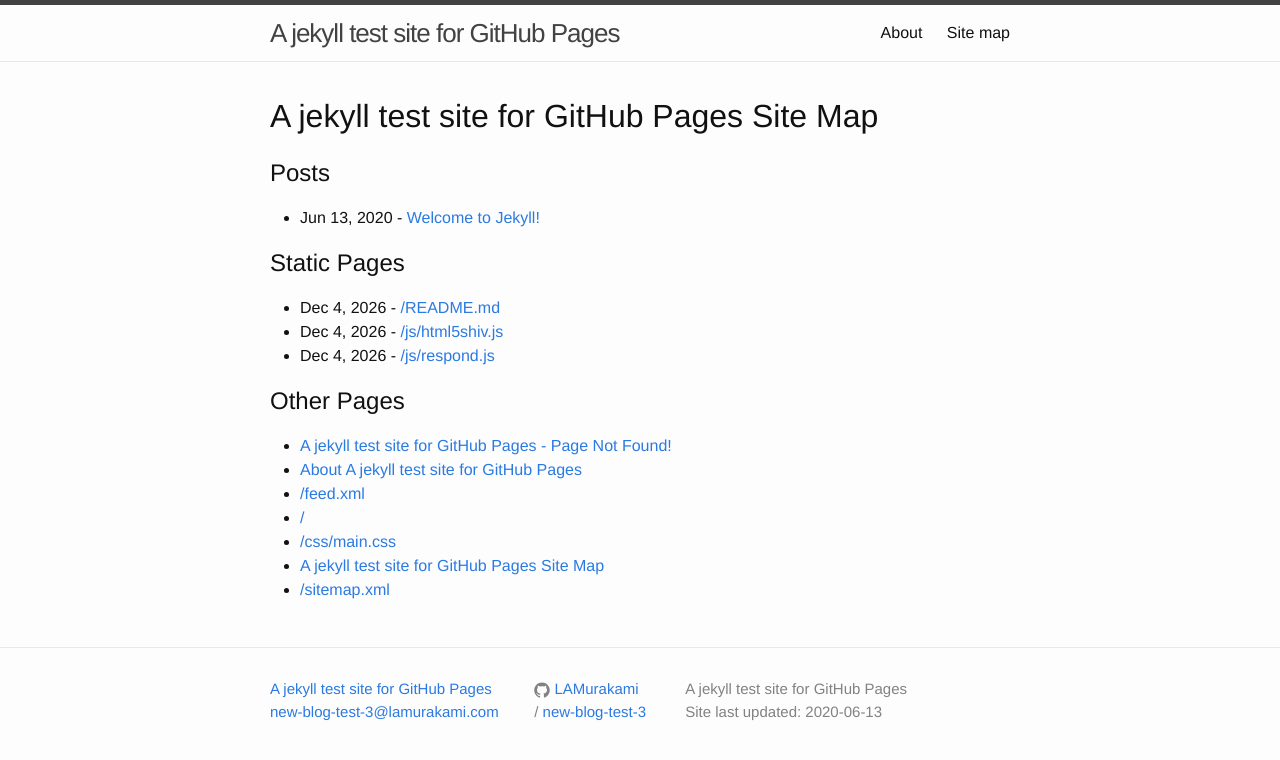
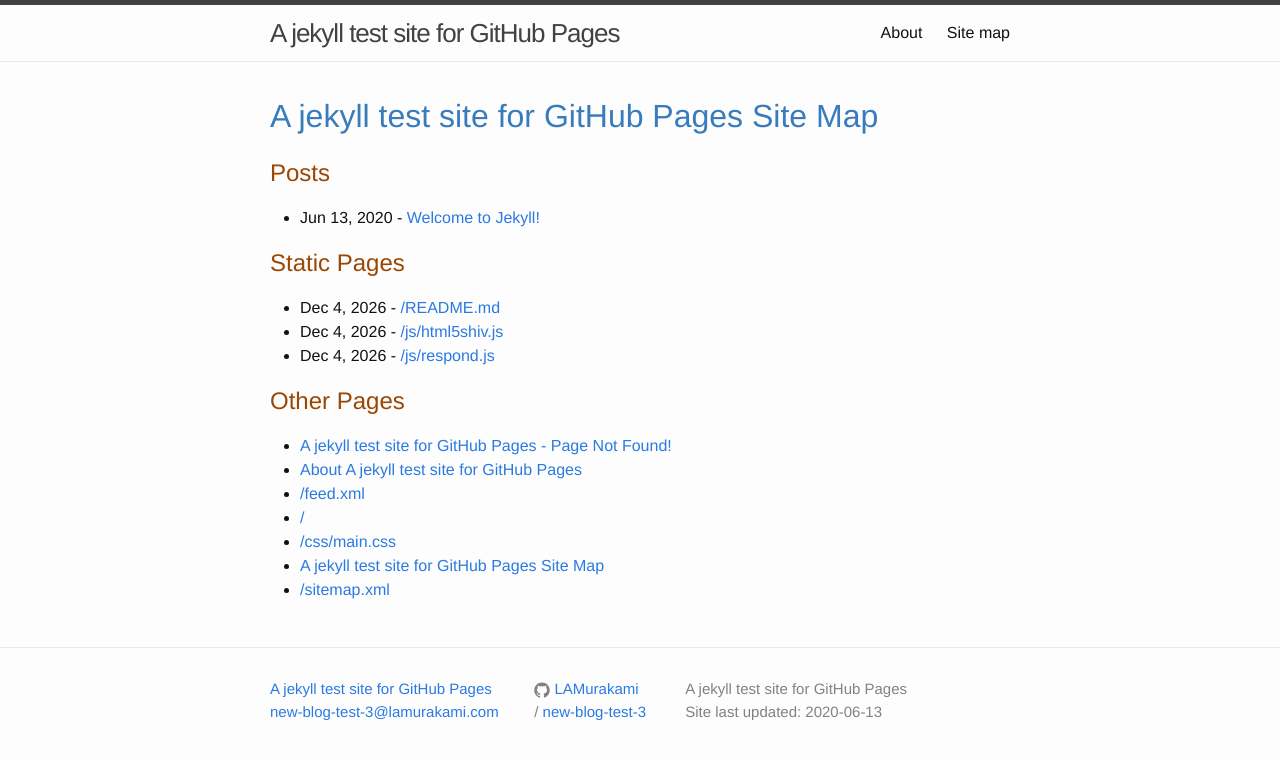
Before and after one commit to LAMurakami/new-blog-test-3, a Jekyll site: the page built from sitemap.html, in a window 1280 px wide. Shown: the top 760 px of the page. Built offline with Jekyll 4.4.1, drawn with Linux system fonts in a browser that asks for light colours.

Commit message:
Add blue h1 and gold h2 colors and hover highlight

```diff
--- a/_sass/_base.scss
+++ b/_sass/_base.scss
@@ -8,7 +8,11 @@ dl, dd, ol, ul, figure {
     padding: 0;
 }
 
+h1 { color: #397cbd; }
+h2 { color: #9b4703; }
 
+a[href]:hover { background: cyan }
+a:hover img { background: white }
 
 /**
  * Basic styling
```
